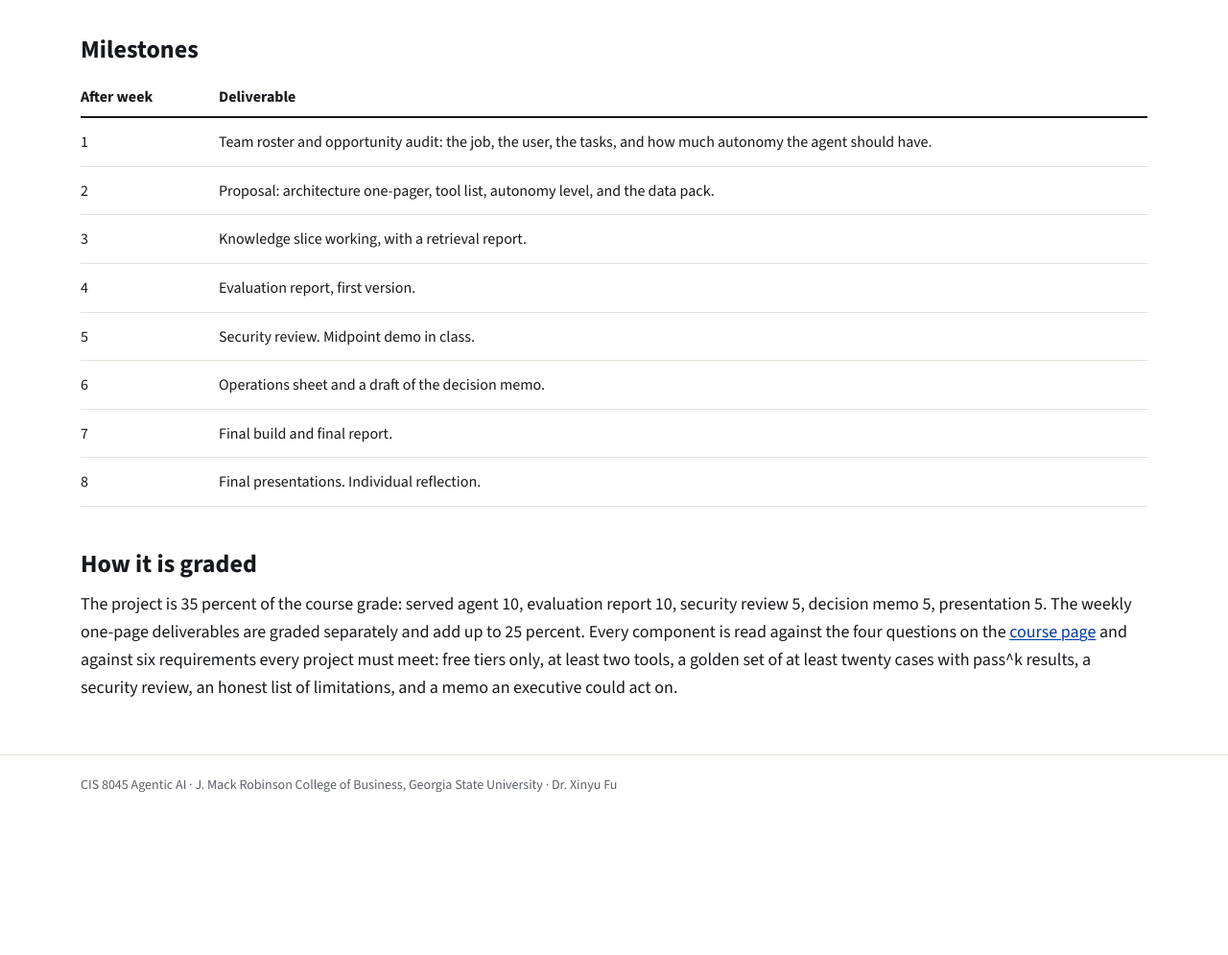
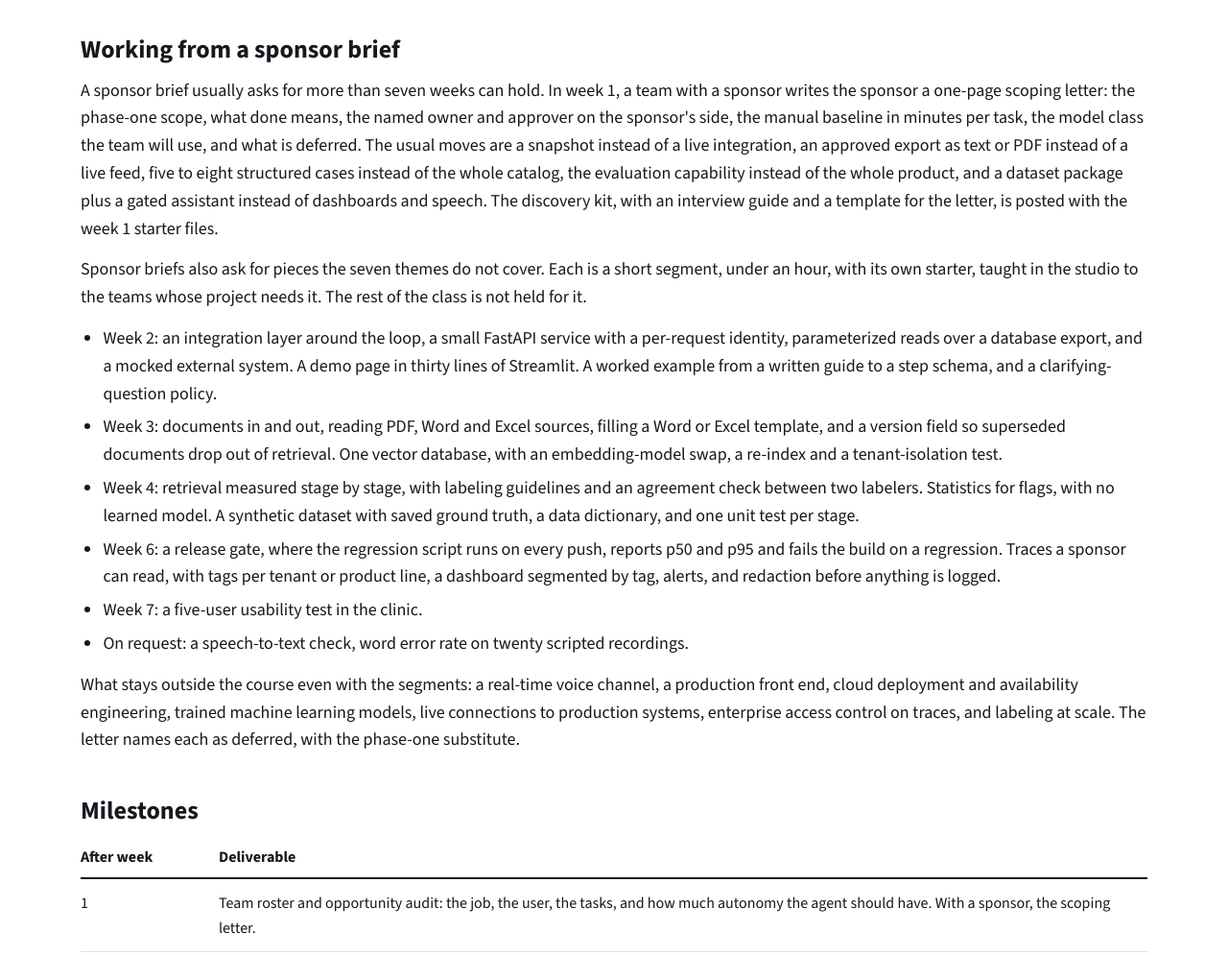
Before and after one commit to SherryFu0315/cis8045-agentic-ai, a plain HTML site: page project.html in a window 1280 px wide. Shown: the part 1160-2155 px from the top of the page at 96% size. Before the commit the page ends 2034 px from the top, so only its background shows below. Drawn offline with nearby package versions, Linux system fonts and the light colour scheme.

Commit message:
Sponsor segments: working from a sponsor brief on the project page, the scoping letter in week 1, one sentence per lab

```diff
--- a/project.html
+++ b/project.html
@@ -34,11 +34,24 @@
 <h2>Two build paths</h2>
 <p>The code path uses Python, LangGraph and LangSmith. Coding agents such as Claude Code or Codex are allowed, and the builder should expect a short oral check in which I pick a trace and ask what the code did and why. The no-code path uses LangSmith Fleet plus the small bridge application from CIS 4394, which lets another program call a Fleet agent. Both paths produce the same seven deliverables and are graded on the same rubric.</p>
 
+<h2>Working from a sponsor brief</h2>
+<p>A sponsor brief usually asks for more than seven weeks can hold. In week 1, a team with a sponsor writes the sponsor a one-page scoping letter: the phase-one scope, what done means, the named owner and approver on the sponsor's side, the manual baseline in minutes per task, the model class the team will use, and what is deferred. The usual moves are a snapshot instead of a live integration, an approved export as text or PDF instead of a live feed, five to eight structured cases instead of the whole catalog, the evaluation capability instead of the whole product, and a dataset package plus a gated assistant instead of dashboards and speech. The discovery kit, with an interview guide and a template for the letter, is posted with the week 1 starter files.</p>
+<p>Sponsor briefs also ask for pieces the seven themes do not cover. Each is a short segment, under an hour, with its own starter, taught in the studio to the teams whose project needs it. The rest of the class is not held for it.</p>
+<ul>
+<li>Week 2: an integration layer around the loop, a small FastAPI service with a per-request identity, parameterized reads over a database export, and a mocked external system. A demo page in thirty lines of Streamlit. A worked example from a written guide to a step schema, and a clarifying-question policy.</li>
+<li>Week 3: documents in and out, reading PDF, Word and Excel sources, filling a Word or Excel template, and a version field so superseded documents drop out of retrieval. One vector database, with an embedding-model swap, a re-index and a tenant-isolation test.</li>
+<li>Week 4: retrieval measured stage by stage, with labeling guidelines and an agreement check between two labelers. Statistics for flags, with no learned model. A synthetic dataset with saved ground truth, a data dictionary, and one unit test per stage.</li>
+<li>Week 6: a release gate, where the regression script runs on every push, reports p50 and p95 and fails the build on a regression. Traces a sponsor can read, with tags per tenant or product line, a dashboard segmented by tag, alerts, and redaction before anything is logged.</li>
+<li>Week 7: a five-user usability test in the clinic.</li>
+<li>On request: a speech-to-text check, word error rate on twenty scripted recordings.</li>
+</ul>
+<p>What stays outside the course even with the segments: a real-time voice channel, a production front end, cloud deployment and availability engineering, trained machine learning models, live connections to production systems, enterprise access control on traces, and labeling at scale. The letter names each as deferred, with the phase-one substitute.</p>
+
 <h2>Milestones</h2>
 <table class="plain">
 <thead><tr><th>After week</th><th>Deliverable</th></tr></thead>
 <tbody>
-<tr><td>1</td><td>Team roster and opportunity audit: the job, the user, the tasks, and how much autonomy the agent should have.</td></tr>
+<tr><td>1</td><td>Team roster and opportunity audit: the job, the user, the tasks, and how much autonomy the agent should have. With a sponsor, the scoping letter.</td></tr>
 <tr><td>2</td><td>Proposal: architecture one-pager, tool list, autonomy level, and the data pack.</td></tr>
 <tr><td>3</td><td>Knowledge slice working, with a retrieval report.</td></tr>
 <tr><td>4</td><td>Evaluation report, first version.</td></tr>
```
Also changed, not shown: index.html (+1 -1 lines), week1.html (+1 -0 lines), week2.html (+2 -2 lines), week3.html (+1 -1 lines), week4.html (+3 -3 lines), week6.html (+1 -1 lines), week7.html (+1 -1 lines).
